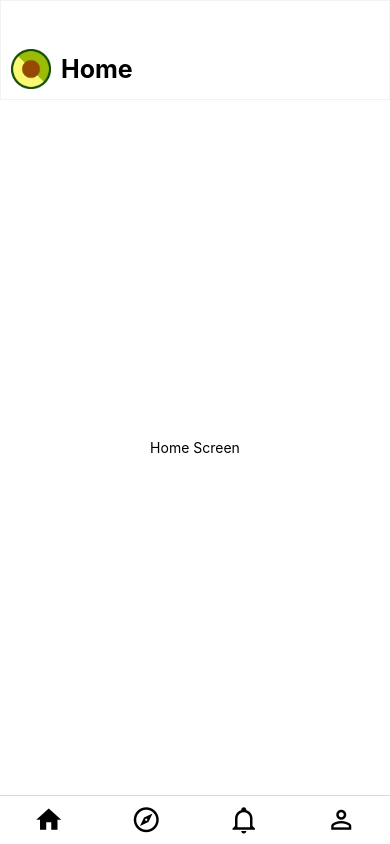
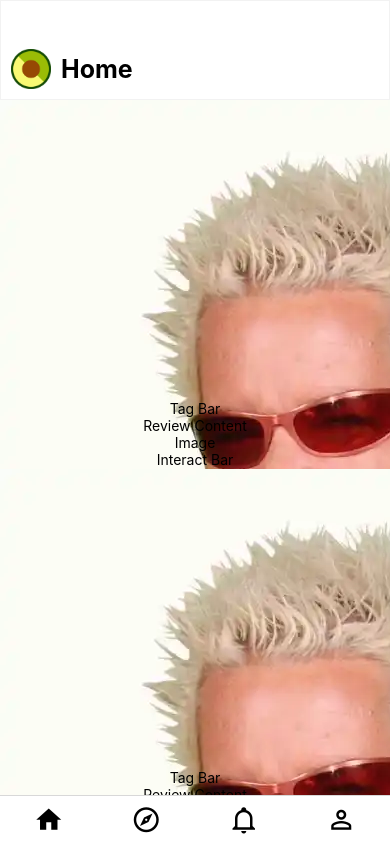
Before and after one commit to ericelizes1/Avocado-App, a React Native app in the folder avocado_src/: screen /Home in a window 390 px wide. Built offline with nearby package versions, Linux system fonts and the light colour scheme.

Commit message:
Created template for basics of ReviewCard

```diff
--- a/avocado_src/App/BottomTabNavigator/HomeScreen.js
+++ b/avocado_src/App/BottomTabNavigator/HomeScreen.js
@@ -1,11 +1,33 @@
-import { StatusBar } from 'expo-status-bar';
-import { StyleSheet, Text, View } from 'react-native';
+import { FlatList, StyleSheet, Text, View } from 'react-native';
+import ReviewCard from '../components/ReviewCard';
 
 export default function HomeScreen() {
+  const data = [
+    { id: '1', title: 'Review 1', description: 'This is review 1' },
+    { id: '2', title: 'Review 2', description: 'This is review 2' },
+    { id: '3', title: 'Review 3', description: 'This is review 3' },
+    { id: '4', title: 'Review 4', description: 'This is review 4' },
+    { id: '5', title: 'Review 5', description: 'This is review 5' },
+    { id: '6', title: 'Review 6', description: 'This is review 6' },
+    { id: '7', title: 'Review 7', description: 'This is review 7' },
+    { id: '8', title: 'Review 8', description: 'This is review 8' },
+    { id: '9', title: 'Review 9', description: 'This is review 9' },
+    { id: '10', title: 'Review 10', description: 'This is review 10' },
+  ];
+
+  const renderItem = ({ item }) => (
+    <ReviewCard/>
+  );
+
   return (
     <View style={styles.container}>
-      <Text>Home Screen</Text>
-      <StatusBar style="auto" />
+      <FlatList
+        data={data}
+        renderItem={renderItem}
+        keyExtractor={item => item.id}
+        showsVerticalScrollIndicator={false}
+        style={{width: '100%'}}
+      />
     </View>
   );
 }
--- /dev/null
+++ b/avocado_src/App/components/ReviewCard.js
@@ -0,0 +1,49 @@
+import { StatusBar } from 'expo-status-bar';
+import { StyleSheet, Text, View, Image, TouchableOpacity } from 'react-native';
+
+export default function ReviewCard() {
+  return (
+    <View style={styles.container}>
+      {/*Profile Bar*/}
+      <View style={styles.profileBarContainer}>
+        <TouchableOpacity style={styles.button}>
+          <Image source={require('./ReviewCard/guyfieri.png')} style={styles.image} />
+        </TouchableOpacity>
+      </View>
+
+      {/*Tag Bar*/}
+      <View>
+        <Text>Tag Bar</Text>
+      </View>
+
+      {/*Review Content*/}
+      <Text>Review Content</Text>
+
+      {/*Image*/}
+      <Text>Image</Text>
+
+      {/*Interact Bar*/}
+      <View>
+        <Text>Interact Bar</Text>
+      </View>
+    </View>
+  );
+}
+
+const styles = StyleSheet.create({
+  container: {
+    flex: 1,
+    backgroundColor: 'red',
+    alignItems: 'center',
+    justifyContent: 'center',
+    width: '100%',
+    borderBottomWidth: 1,
+    borderColor: '#f2f2f2',
+  },
+  profileBarContainer: {
+    color: 'blue',
+    flexDirection: 'row',
+    height: 300,
+    width: '100%',
+  }
+});
```
Also changed, not shown: avocado_src/App/components/ReviewCard/guyfieri.png (added).
